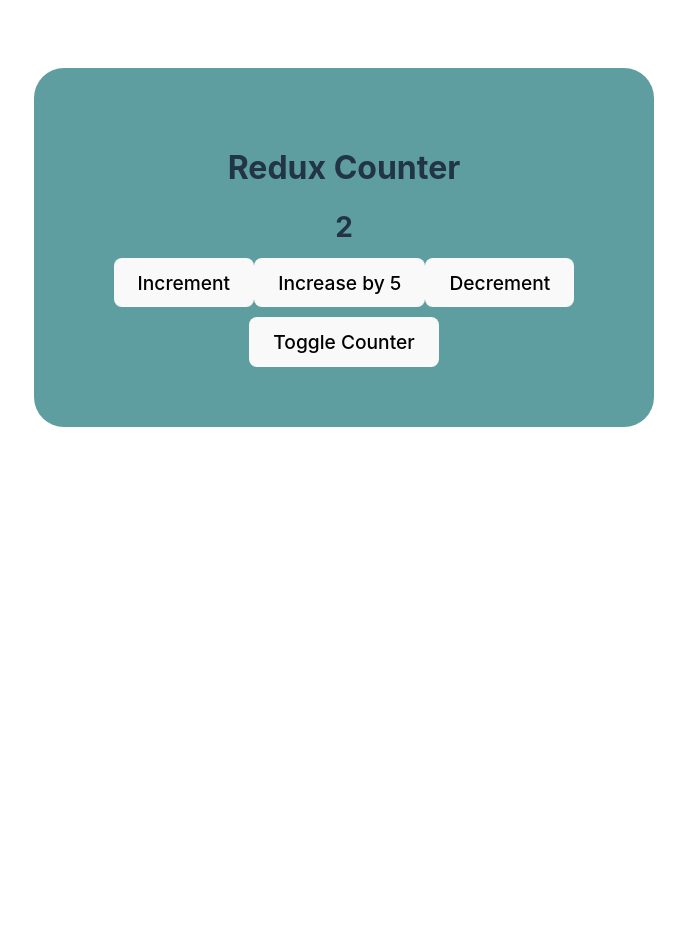
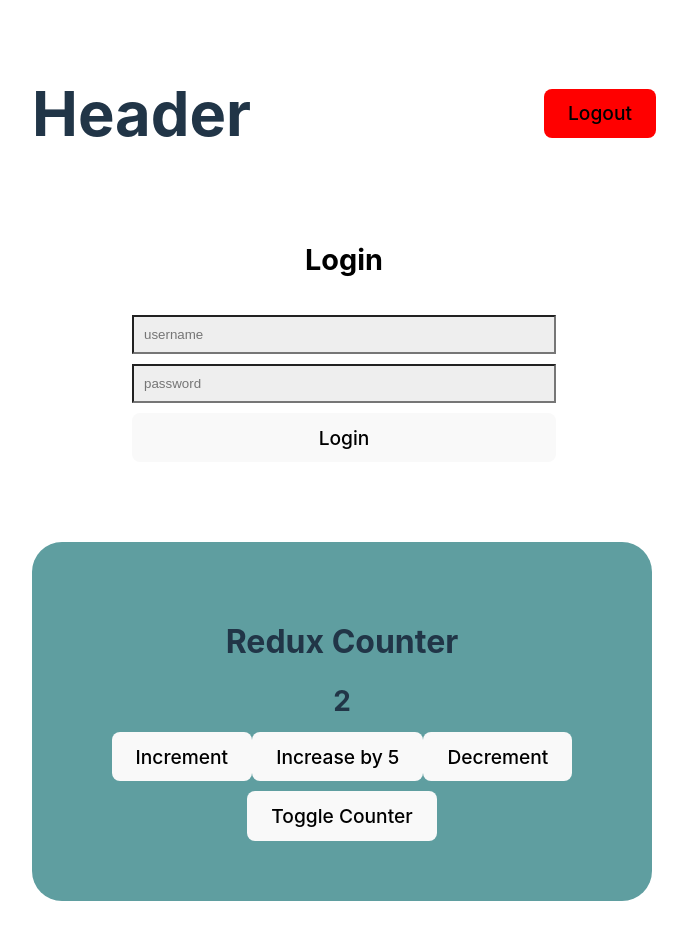
Before and after one commit to AnilOguzman/React, a React (Vite) app: page / in a window 1280 px wide. Shown: the whole page, without its empty margins (296-983 px from the left). Before the commit the page ends 800 px from the top, so only its background shows below. Built offline with nearby package versions, Linux system fonts and the light colour scheme.

Commit message:
multiple slice

```diff
--- a/src/App.css
+++ b/src/App.css
@@ -39,3 +39,36 @@
 .read-the-docs {
   color: #888;
 }
+
+form{
+  display: inline-flex;
+  flex-direction: column;
+  row-gap: 10px;
+  background-color: white;
+  padding: 50px 100px;
+  color: black;
+  border-radius: 30px;
+}
+
+form h2{
+  margin-top: 0;
+}
+
+
+form input{
+  padding: 10px;
+  width: 400px;
+  background-color: #eee;
+  color: black;
+}
+
+header{
+  display: flex;
+  align-items: center;
+  justify-content: space-between;
+}
+
+
+header button{
+  background-color: red;
+}
--- a/src/App.jsx
+++ b/src/App.jsx
@@ -1,9 +1,13 @@
+import Counter from "./components/Counter";
+import Header from "./components/Header";
+import UserForm from "./components/UserForm";
 import "./App.css";
-import Counter from "./components/Counter";
 
 function App() {
   return (
     <>
+      <Header />
+      <UserForm />
       <Counter />
     </>
   );
--- a/src/components/Counter.jsx
+++ b/src/components/Counter.jsx
@@ -2,8 +2,8 @@ import { useSelector, useDispatch } from "react-redux";
 import { counterActions } from "../store";
 
 const Counter = () => {
-  const counter = useSelector((state) => state.counter);
-  const showCounter = useSelector((state) => state.showCounter);
+  const counter = useSelector((state) => state.counter.value);
+  const showCounter = useSelector((state) => state.counter.showCounter);
   const dispatch = useDispatch();
 
   const incrementHandler = () => {
--- /dev/null
+++ b/src/components/Header.jsx
@@ -0,0 +1,10 @@
+const Header = () => {
+    return (
+      <header>
+        <h1>Header</h1>
+        <button>Logout</button>
+      </header>
+    );
+  };
+
+  export default Header;
--- /dev/null
+++ b/src/components/UserForm.jsx
@@ -0,0 +1,27 @@
+import { useState } from "react";
+
+const UserForm = () => {
+  const [username, setUsername] = useState("");
+  const [password, setPassword] = useState("");
+
+  return (
+    <form>
+      <h2>Login</h2>
+      <input
+        type="text"
+        placeholder="username"
+        value={username}
+        onChange={(e) => setUsername(e.target.value)}
+      />
+      <input
+        type="password"
+        placeholder="password"
+        value={password}
+        onChange={(e) => setPassword(e.target.value)}
+      />
+      <button>Login</button>
+    </form>
+  );
+};
+
+export default UserForm;
--- a/src/store/index.js
+++ b/src/store/index.js
@@ -1,35 +1,49 @@
 import { createSlice,configureStore } from "@reduxjs/toolkit";
 
-const initialState = {
-  counter: 2,
+const initialCounterState = {
+  value: 2,
   showCounter: true,
 };
 
 const counterSlice=createSlice({
   name:"counter", // yapacağım işlemin neyle ilgili olduğu unque olmalı
-  initialState,  //stateleri verdik
+  initialState:initialCounterState,  //stateleri verdik
   reducers:{
     increment(state){    //burada reducer fonksiyonlarımızı yazıyoruz state dediğimiz aslında initialState.
-      state.counter++   //burada ...state yapmadık çünkü zaten kendi tüm stateleri otomatik alıyor
+      state.value++   //burada ...state yapmadık çünkü zaten kendi tüm stateleri otomatik alıyor
     },
     increase(state,action){
-      state.counter+=action.payload; //birden fazla veri geliyosa örneğin amount geldi action.payload.amount ile ulaş
+      state.value+=action.payload; //birden fazla veri geliyosa örneğin amount geldi action.payload.amount ile ulaş
     },
     decrement(state){
-      state.counter--;
+      state.value--;
     },
     toggleCounter(state){
       state.showCounter=!state.showCounter;
     }
   }
 });
-
+const initialAuthState={
+  isAuthenticated:false,
+}
+const authSlice=createSlice({
+name:"authentication",
+initialState:initialAuthState,
+reducers:{
+  login(state){
+    state.isAuthenticated=true;
+  },
+  logout(state){
+    state.isAuthenticated=false;
+  }
+}
+});
 
 
 const store = configureStore({
-  reducer:counterSlice.reducer  //counterSlice içindeki reducerları dışarı aktardık
+  reducer:{counter:counterSlice.reducer,auth:authSlice.reducer}  //counterSlice içindeki reducerları dışarı aktardık
 });
 
 export const counterActions=counterSlice.actions;
-
+export const authActions=authSlice.actions;
 export default store;
```
